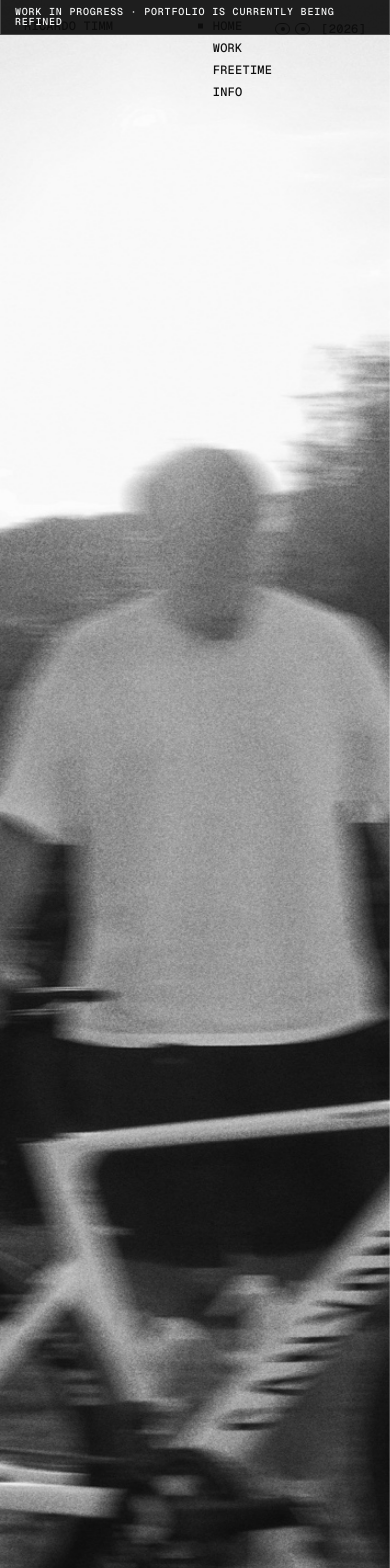
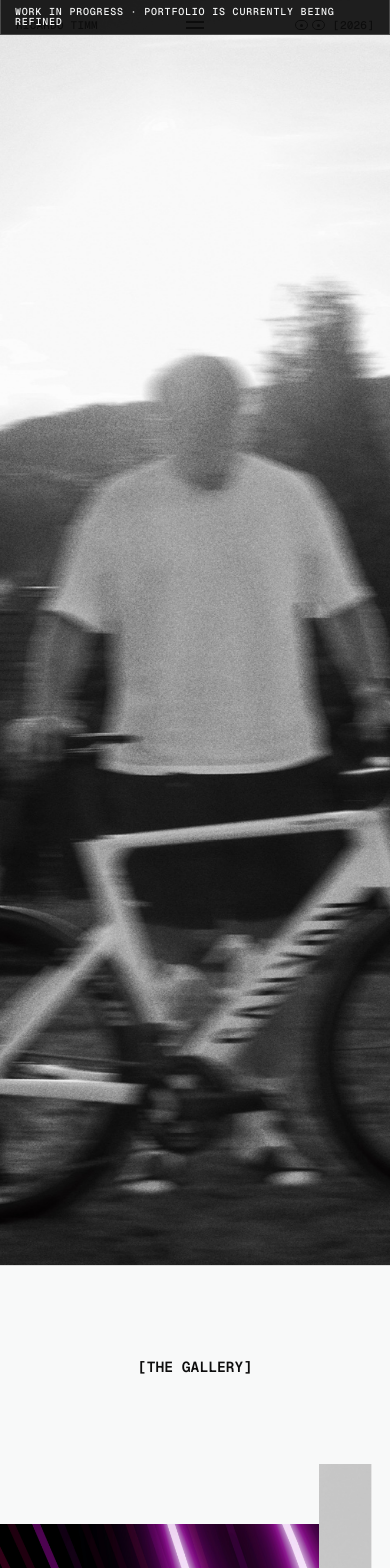
Before and after one commit to ricardotimmr/personal-portfolio, a React (Vite) app: page / in a window 390 px wide. Shown: the top 1568 px of the page. Built offline with nearby package versions, Linux system fonts and the light colour scheme.

Commit message:
feat: add homepage responsive breakpoints and burger nav

```diff
--- a/src/components/layout/Navbar/Navbar.css
+++ b/src/components/layout/Navbar/Navbar.css
@@ -159,6 +159,48 @@
   padding: 0;
 }
 
+.site-navbar__burger {
+  display: none;
+  width: 34px;
+  height: 24px;
+  padding: 0;
+  margin: 0;
+  border: 0;
+  background: transparent;
+  color: currentColor;
+  pointer-events: auto;
+  cursor: pointer;
+  position: relative;
+  justify-self: center;
+}
+
+.site-navbar__burger-line {
+  position: absolute;
+  left: 50%;
+  width: 20px;
+  height: 1.5px;
+  background: currentColor;
+  transform: translateX(-50%);
+  transform-origin: center;
+  transition: transform 340ms cubic-bezier(0.22, 1, 0.36, 1), opacity 220ms ease;
+}
+
+.site-navbar__burger-line--top {
+  top: 8px;
+}
+
+.site-navbar__burger-line--bottom {
+  top: 14px;
+}
+
+.site-navbar__burger.is-open .site-navbar__burger-line--top {
+  transform: translateX(-50%) translateY(3px) rotate(36deg);
+}
+
+.site-navbar__burger.is-open .site-navbar__burger-line--bottom {
+  transform: translateX(-50%) translateY(-3px) rotate(-36deg);
+}
+
 .nav-menu-link {
   display: inline-flex;
   align-items: center;
@@ -292,3 +334,144 @@
   line-height: 1.7;
   letter-spacing: 0.01em;
 }
+
+@media (max-width: 1024px) {
+  .site-navbar {
+    padding: clamp(16px, 2.344vw, 24px) clamp(16px, 2.93vw, 30px);
+    overflow: visible;
+  }
+
+  .site-navbar__layout {
+    position: relative;
+    grid-template-columns: 1fr auto 1fr;
+    grid-template-areas:
+      'brand burger actions';
+    row-gap: 0;
+    align-items: center;
+  }
+
+  .nav-brand {
+    grid-area: brand;
+  }
+
+  .site-navbar__burger {
+    display: inline-block;
+    grid-area: burger;
+  }
+
+  .site-navbar__actions {
+    grid-area: actions;
+    justify-self: end;
+    gap: clamp(8px, 0.977vw, 10px);
+  }
+
+  .site-navbar__menu {
+    position: absolute;
+    top: calc(100% + 10px);
+    left: 50%;
+    width: min(290px, calc(100vw - 36px));
+    padding: 12px 14px;
+    border: 1px solid color-mix(in srgb, var(--color-black) 24%, transparent);
+    background: color-mix(in srgb, var(--color-white) 92%, transparent);
+    color: var(--color-black);
+    mix-blend-mode: normal;
+    transform: translate3d(-50%, -10px, 0);
+    opacity: 0;
+    visibility: hidden;
+    pointer-events: none;
+    gap: 10px;
+    transition:
+      transform 360ms cubic-bezier(0.22, 1, 0.36, 1),
+      opacity 240ms ease,
+      visibility 0ms linear 360ms;
+  }
+
+  .site-navbar__menu.is-open {
+    transform: translate3d(-50%, 0, 0);
+    opacity: 1;
+    visibility: visible;
+    pointer-events: auto;
+    transition:
+      transform 420ms cubic-bezier(0.22, 1, 0.36, 1),
+      opacity 260ms ease,
+      visibility 0ms linear;
+  }
+
+  .nav-brand,
+  .site-navbar__year,
+  .nav-menu-link {
+    font-size: clamp(11px, 1.27vw, 13px);
+  }
+
+  .site-navbar__active-indicator {
+    display: none;
+  }
+
+  .nav-menu-link {
+    padding-left: 0;
+  }
+}
+
+@media (max-width: 768px) {
+  .site-navbar {
+    padding: 14px 16px;
+  }
+
+  .site-navbar__layout {
+    row-gap: 10px;
+  }
+
+  .site-navbar__burger {
+    width: 32px;
+    height: 22px;
+  }
+
+  .site-navbar__burger-line {
+    width: 18px;
+  }
+
+  .site-navbar__burger-line--top {
+    top: 7px;
+  }
+
+  .site-navbar__burger-line--bottom {
+    top: 13px;
+  }
+
+  .site-navbar__menu {
+    top: calc(100% + 8px);
+    width: min(260px, calc(100vw - 28px));
+    gap: 8px;
+  }
+
+  .site-navbar__actions {
+    gap: 8px;
+  }
+
+  .site-navbar__theme-toggle {
+    width: 30px;
+    height: 16px;
+  }
+
+  .site-navbar__theme-eyes {
+    gap: 4px;
+  }
+
+  .site-navbar__theme-eye {
+    width: 13px;
+    height: 10px;
+  }
+
+  .site-navbar__theme-pupil {
+    width: 3px;
+    height: 3px;
+  }
+
+  .site-year-overlay {
+    padding: 24px 16px;
+  }
+
+  .site-year-overlay.is-open .site-year-overlay__panel {
+    transform: translateY(-28px);
+  }
+}
--- a/src/components/layout/Navbar/Navbar.tsx
+++ b/src/components/layout/Navbar/Navbar.tsx
@@ -18,6 +18,7 @@ type NavbarProps = {
 function Navbar({ theme, onToggleTheme }: NavbarProps) {
   const [isHidden, setIsHidden] = useState(false)
   const [isYearOverlayOpen, setIsYearOverlayOpen] = useState(false)
+  const [isMobileMenuOpen, setIsMobileMenuOpen] = useState(false)
   const [isBlinking, setIsBlinking] = useState(false)
   const [activeIndicatorY, setActiveIndicatorY] = useState(0)
   const [hasActiveIndicator, setHasActiveIndicator] = useState(false)
@@ -72,6 +73,10 @@ function Navbar({ theme, onToggleTheme }: NavbarProps) {
     return () => {
       window.removeEventListener('resize', updateActiveIndicator)
     }
+  }, [location.pathname])
+
+  useEffect(() => {
+    setIsMobileMenuOpen(false)
   }, [location.pathname])
 
   useEffect(() => {
@@ -179,7 +184,24 @@ function Navbar({ theme, onToggleTheme }: NavbarProps) {
             </span>
           </Link>
 
-          <nav className="site-navbar__menu" aria-label="Primary" ref={menuRef}>
+          <button
+            type="button"
+            className={`site-navbar__burger ${isMobileMenuOpen ? 'is-open' : ''}`}
+            aria-label={isMobileMenuOpen ? 'Close navigation menu' : 'Open navigation menu'}
+            aria-expanded={isMobileMenuOpen}
+            aria-controls="site-navbar-menu"
+            onClick={() => setIsMobileMenuOpen((current) => !current)}
+          >
+            <span className="site-navbar__burger-line site-navbar__burger-line--top" />
+            <span className="site-navbar__burger-line site-navbar__burger-line--bottom" />
+          </button>
+
+          <nav
+            id="site-navbar-menu"
+            className={`site-navbar__menu ${isMobileMenuOpen ? 'is-open' : ''}`}
+            aria-label="Primary"
+            ref={menuRef}
+          >
             <span
               className={`site-navbar__active-indicator ${hasActiveIndicator ? 'is-visible' : ''}`}
               style={{ transform: `translateY(${activeIndicatorY}px)` }}
@@ -190,13 +212,13 @@ function Navbar({ theme, onToggleTheme }: NavbarProps) {
                 key={item.to}
                 to={item.to}
                 end={item.to === '/'}
-                onClick={
-                  item.isComingSoon
-                    ? (event) => {
-                        event.preventDefault()
-                      }
-                    : undefined
-                }
+                onClick={(event) => {
+                  if (item.isComingSoon) {
+                    event.preventDefault()
+                    return
+                  }
+                  setIsMobileMenuOpen(false)
+                }}
                 onKeyDown={
                   item.isComingSoon
                     ? (event) => {
--- a/src/components/layout/SiteFooter/SiteFooter.css
+++ b/src/components/layout/SiteFooter/SiteFooter.css
@@ -294,3 +294,96 @@
   text-transform: uppercase;
   cursor: pointer;
 }
+
+@media (max-width: 1200px) {
+  .section--footer {
+    min-height: 88vh;
+    min-height: 88svh;
+  }
+
+  .footer-panel {
+    min-height: calc(88vh - (var(--footer-frame) * 2));
+    min-height: calc(88svh - (var(--footer-frame) * 2));
+  }
+
+  .footer-cta-link {
+    left: clamp(80px, 9.333vw, 140px);
+    top: clamp(140px, 18vw, 210px);
+    font-size: clamp(48px, 7.333vw, 78px);
+  }
+
+  .footer-link {
+    font-size: clamp(20px, 2.667vw, 28px);
+  }
+}
+
+@media (max-width: 768px) {
+  .section--footer {
+    --footer-frame: 12px;
+    min-height: 100vh;
+    min-height: 100svh;
+    padding: var(--footer-frame);
+  }
+
+  .footer-panel {
+    min-height: calc(100vh - (var(--footer-frame) * 2));
+    min-height: calc(100svh - (var(--footer-frame) * 2));
+    padding: 16px;
+  }
+
+  .footer-cta-link {
+    left: 50%;
+    top: 50%;
+    transform: translate(-50%, -48%);
+    align-items: center;
+    text-align: center;
+    font-size: clamp(46px, 15vw, 72px);
+    line-height: 0.84;
+  }
+
+  .footer-meta {
+    font-size: 11px;
+  }
+
+  .footer-link {
+    font-size: clamp(16px, 5.5vw, 24px);
+    gap: 6px;
+  }
+
+  .footer-link__icon {
+    width: 24px;
+    height: 24px;
+  }
+
+  .footer-legal {
+    bottom: 56px;
+  }
+
+  .footer-legal__link {
+    font-size: 10px;
+  }
+
+  .footer-scroll-top {
+    bottom: 12px;
+  }
+
+  .footer-contact-overlay {
+    padding: 18px 14px;
+  }
+
+  .footer-contact-overlay__panel {
+    width: 100%;
+  }
+
+  .footer-contact-overlay.is-open .footer-contact-overlay__panel {
+    transform: translateY(0);
+  }
+
+  .footer-contact-form__field {
+    min-height: 40px;
+  }
+
+  .footer-contact-form__field--message {
+    min-height: 120px;
+  }
+}
--- a/src/components/sections/GallerySection/GallerySection.css
+++ b/src/components/sections/GallerySection/GallerySection.css
@@ -222,3 +222,54 @@
     opacity: 0;
   }
 }
+
+@media (max-width: 1024px) {
+  .section--gallery {
+    min-height: 92vh;
+    min-height: 92svh;
+  }
+
+  .gallery-title {
+    top: clamp(74px, 9.375vw, 96px);
+  }
+
+  .gallery-card--landscape {
+    width: clamp(340px, 66.406vw, 480px);
+    height: clamp(204px, 39.844vw, 288px);
+  }
+
+  .gallery-card--portrait {
+    width: clamp(228px, 44.531vw, 320px);
+    height: clamp(292px, 57.031vw, 410px);
+  }
+}
+
+@media (max-width: 768px) {
+  .section--gallery {
+    min-height: 84vh;
+    min-height: 84svh;
+  }
+
+  .gallery-title {
+    top: 94px;
+    font-size: clamp(14px, 3.75vw, 16px);
+  }
+
+  .gallery-card--landscape {
+    width: clamp(250px, 82vw, 360px);
+    height: clamp(150px, 49vw, 216px);
+  }
+
+  .gallery-card--portrait {
+    width: clamp(190px, 62vw, 280px);
+    height: clamp(244px, 80vw, 360px);
+  }
+
+  .gallery-center-action {
+    display: none;
+  }
+
+  .gallery-drag-hint {
+    display: none;
+  }
+}
--- a/src/pages/IndexPage.css
+++ b/src/pages/IndexPage.css
@@ -271,3 +271,98 @@
 .expertise-services-item:focus-visible .expertise-services-swap__secondary {
   transform: translateY(0%);
 }
+
+@media (max-width: 1200px) {
+  .section--expertise {
+    min-height: auto;
+    padding-top: clamp(52px, 5.333vw, 64px);
+    padding-bottom: clamp(52px, 5.333vw, 64px);
+  }
+
+  .expertise-layout {
+    grid-template-columns: 1fr;
+    gap: clamp(34px, 3.333vw, 40px);
+  }
+
+  .expertise-left {
+    grid-template-columns: clamp(180px, 23.333vw, 280px) minmax(0, 1fr);
+    gap: clamp(20px, 2.333vw, 28px);
+  }
+
+  .expertise-right {
+    justify-self: start;
+    max-width: none;
+  }
+
+  .expertise-copy {
+    max-width: none;
+  }
+
+  .expertise-services-item {
+    font-size: clamp(28px, 3.667vw, 44px);
+  }
+}
+
+@media (max-width: 768px) {
+  .section--hero {
+    min-height: 150vh;
+    min-height: 150svh;
+  }
+
+  .section--hero::before {
+    inset: -16vh 0;
+    background-position: center top;
+  }
+
+  .section--expertise {
+    --edge-frame: 16px;
+    padding-top: 52px;
+    padding-bottom: 52px;
+  }
+
+  .expertise-layout {
+    gap: 28px;
+  }
+
+  .expertise-left {
+    grid-template-columns: 1fr;
+    gap: 20px;
+    justify-items: start;
+  }
+
+  .expertise-photo {
+    width: min(78vw, 280px);
+    height: auto;
+    aspect-ratio: 2 / 3;
+  }
+
+  .expertise-title__line {
+    font-size: clamp(16px, 5.625vw, 22px);
+    line-height: 1.12;
+  }
+
+  .expertise-copy {
+    gap: 16px;
+  }
+
+  .expertise-copy p {
+    font-size: 11px;
+    line-height: 1.6;
+  }
+
+  .expertise-services-label {
+    margin-bottom: 12px;
+    font-size: 10px;
+  }
+
+  .expertise-services-list {
+    border-top-width: 1px;
+  }
+
+  .expertise-services-item {
+    padding: 12px 0;
+    border-bottom-width: 1px;
+    font-size: clamp(18px, 6.25vw, 24px);
+    line-height: 0.96;
+  }
+}
```
